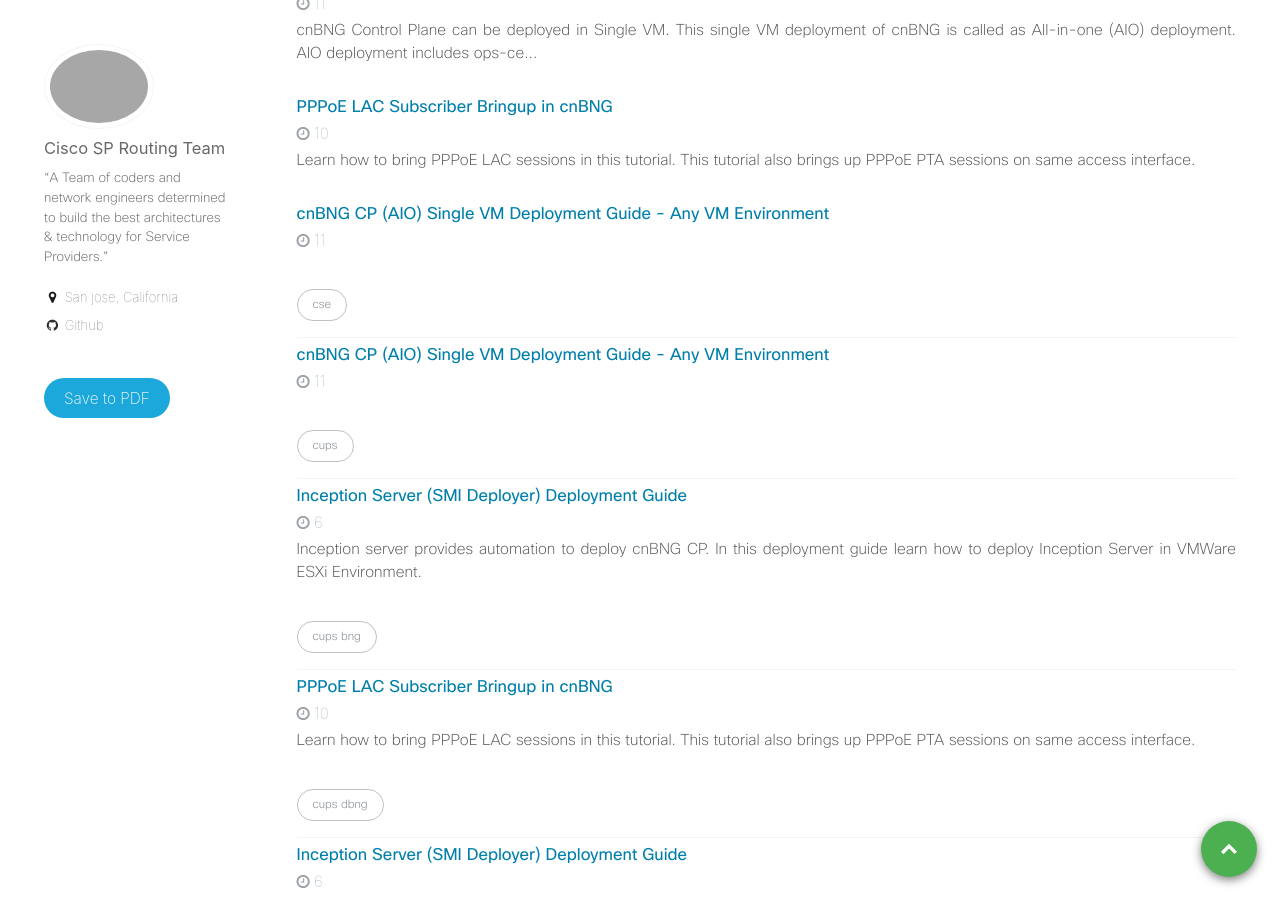
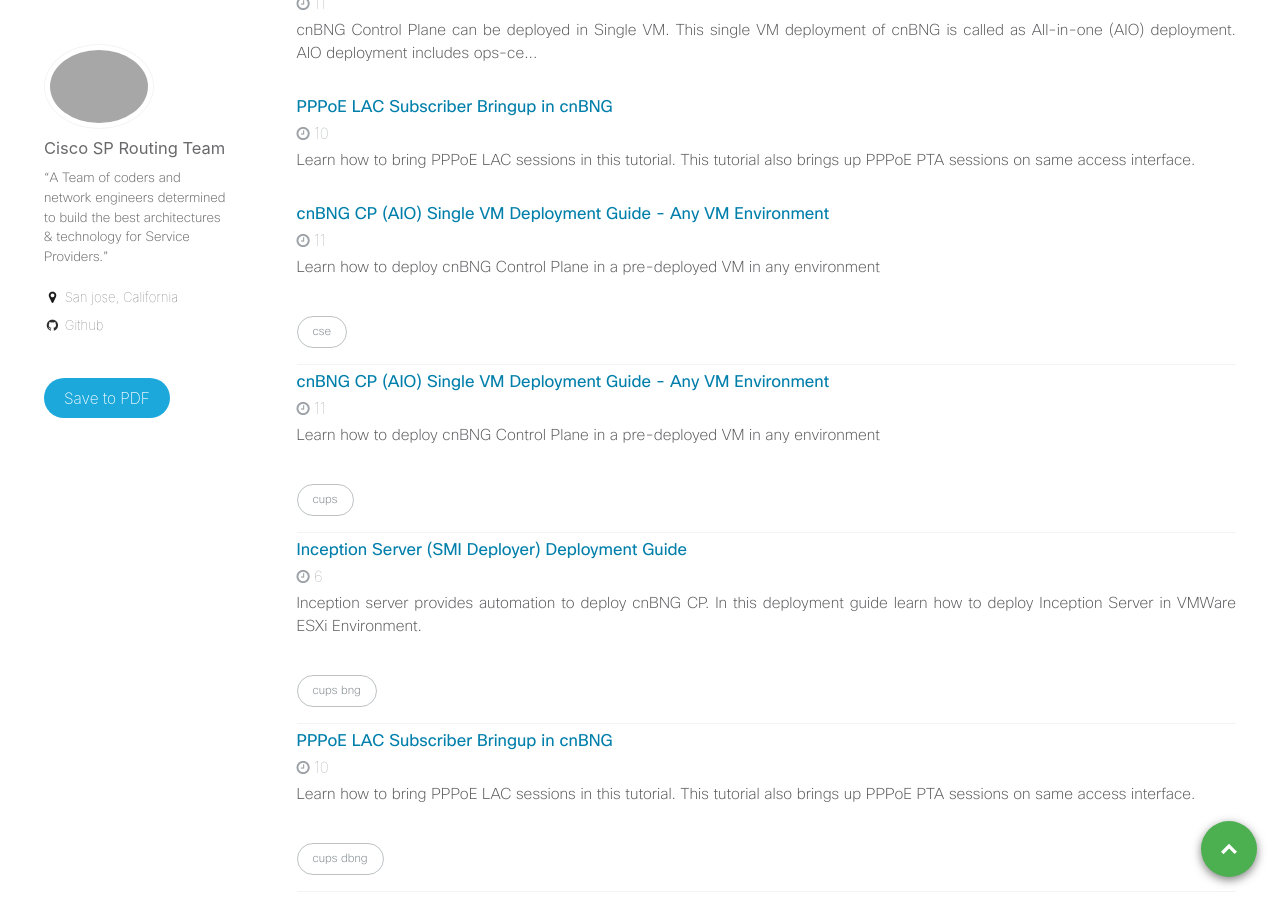
Before and after one commit to xrdocs/cnbng, a Jekyll site: the page built from _pages/tag-archive.html, in a window 1280 px wide and 900 px high, scrolled down 3482 px. Built offline with Jekyll 4.4.1, drawn with Linux system fonts in a browser that asks for light colours.

Commit message:
Update cnbng-cp-aio-single-vm-deployment-guide-any-vm-environment.md

```diff
--- a/_tutorials/cnbng-cp-aio-single-vm-deployment-guide-any-vm-environment.md
+++ b/_tutorials/cnbng-cp-aio-single-vm-deployment-guide-any-vm-environment.md
@@ -6,6 +6,9 @@ position: top
 tags:
   - cnbng
   - cse
+excerpt: >-
+  Learn how to deploy cnBNG Control Plane in a pre-deployed VM in any
+  environment
 ---
 {% include toc %}
 
```
